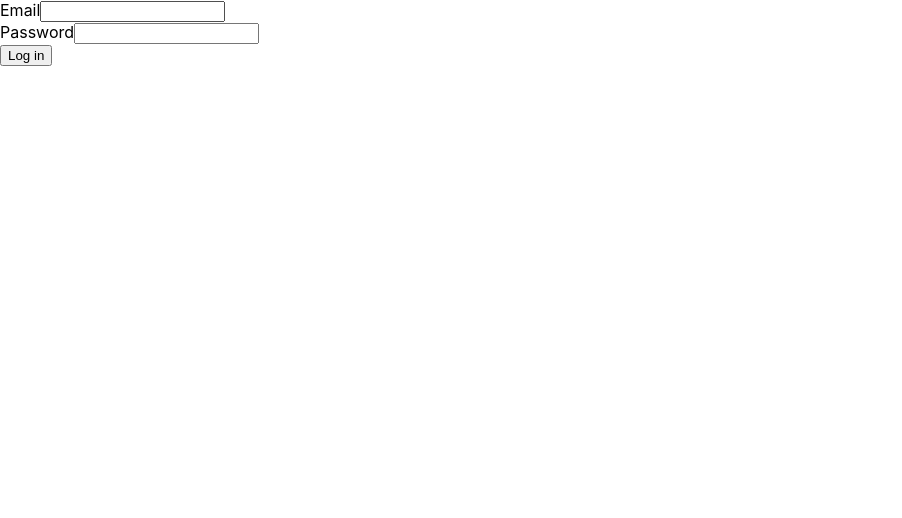
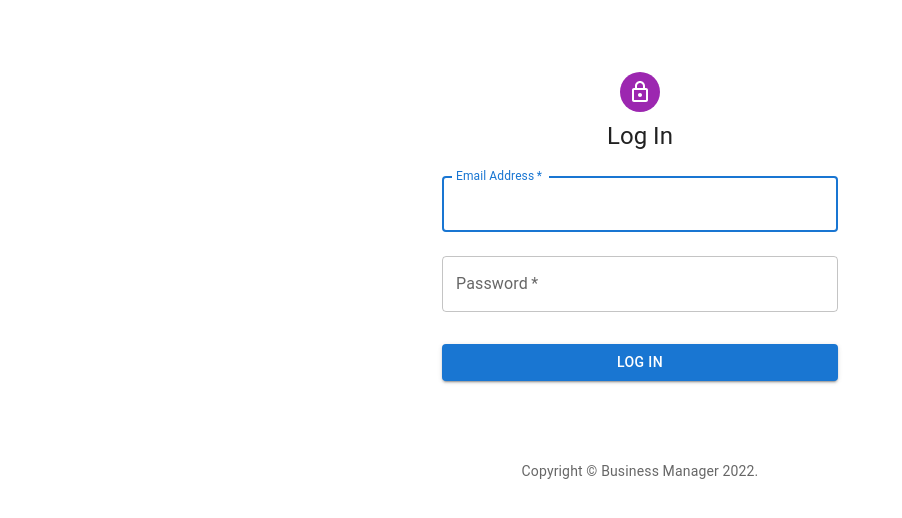
Before and after one commit to AlfredoThill/business-manager-web, a React (Create React App) app: page /login in a window 1280 px wide. Shown: the top 518 px of the page, without its empty margins (0-902 px from the left). Built offline with nearby package versions, Linux system fonts and the light colour scheme.

Commit message:
Mui login (#1)
* sample login

* validate login, raw

```diff
--- a/package.json
+++ b/package.json
@@ -3,6 +3,10 @@
   "version": "0.1.0",
   "private": true,
   "dependencies": {
+    "@emotion/react": "^11.10.4",
+    "@emotion/styled": "^11.10.4",
+    "@mui/icons-material": "^5.10.9",
+    "@mui/material": "^5.10.8",
     "@reduxjs/toolkit": "^1.8.5",
     "@testing-library/jest-dom": "^5.16.5",
     "@testing-library/react": "^13.4.0",
--- a/src/components/App.tsx
+++ b/src/components/App.tsx
@@ -1,42 +1,27 @@
-import logo from '../resources/logo.svg';
-import styles from './App.module.css';
+// import logo from '../resources/logo.svg';
+// import styles from './App.module.css';
 import { Suspense } from 'react';
 import { BrowserRouter as Router, Routes, Route, Navigate } from 'react-router-dom';
 import { useAppSelector } from '../store/hooks';
 import { Login } from './routes';
+import { createTheme, ThemeProvider } from '@mui/material/styles';
 
-const Home = () => {
-  return (
-    <div className={styles.App}>
-      <header className={styles['App-header']}>
-        <img src={logo} className={styles['App-logo']} alt='logo' />
-        <p>
-          Edit <code>src/App.tsx</code> and save to reload.
-        </p>
-        <a
-          className={styles['App-link']}
-          href='https://reactjs.org'
-          target='_blank'
-          rel='noopener noreferrer'
-        >
-          Learn React
-        </a>
-      </header>
-    </div>
-  );
-};
+const Home = () => <div>Home</div>;
+
+const theme = createTheme();
 
 const App = () => {
   const user = useAppSelector((store) => store.user);
   return (
     <Router>
+      <ThemeProvider theme={theme}>
         <Suspense fallback={<div>Loading...</div>}>
           <Routes>
             <Route path='/login' element={<Login />} />
             <Route path='/' element={user.isLogged ? <Home /> : <Navigate to='/login' />} />
-          {/* <Route path='/' element={<Home />} /> */}
           </Routes>
         </Suspense>
+      </ThemeProvider>
     </Router>
   );
 };
--- /dev/null
+++ b/src/components/common/Copyright.tsx
@@ -0,0 +1,14 @@
+import Typography from '@mui/material/Typography';
+
+const Copyright = (props: any) => {
+    return (
+      <Typography variant="body2" color="text.secondary" align="center" {...props}>
+        {'Copyright © '}
+        {'Business Manager '}
+        {new Date().getFullYear()}
+        {'.'}
+      </Typography>
+    );
+  };
+
+export default Copyright;
--- a/src/components/common/CustomInput.tsx
+++ b/src/components/common/CustomInput.tsx
@@ -1,39 +1,41 @@
+import { HTMLInputTypeAttribute, SyntheticEvent } from 'react';
 import {
-  HTMLInputTypeAttribute,
-  InputHTMLAttributes,
-  LabelHTMLAttributes,
-  HTMLAttributes,
-  ChangeEvent,
-} from 'react';
+  FormControl,
+  FormControlProps,
+  InputLabel,
+  InputLabelProps,
+  Input,
+  InputProps,
+} from '@mui/material';
 
 export interface IcustomInput {
+  formControlProps?: FormControlProps;
   labelText: string;
   id: string;
+  labelProps?: InputLabelProps;
+  inputProps?: InputProps;
+  handleChange(event: SyntheticEvent): void;
   type: HTMLInputTypeAttribute;
-  inputProps?: InputHTMLAttributes<HTMLInputElement>;
-  labelProps?: LabelHTMLAttributes<HTMLLabelElement>;
-  containerProps?: HTMLAttributes<HTMLDivElement>;
-  handleChange: (event: ChangeEvent<HTMLInputElement>) => void;
 }
 
 const CustomInput: React.FC<IcustomInput> = ({
+  formControlProps,
   labelText,
   id,
+  labelProps,
+  inputProps,
+  handleChange,
   type,
-  handleChange,
-  inputProps,
-  labelProps,
-  containerProps,
 }: IcustomInput) => {
   return (
-    <div {...containerProps}>
+    <FormControl {...formControlProps}>
       {labelText !== undefined ? (
-        <label htmlFor={id} {...labelProps}>
+        <InputLabel htmlFor={id} {...labelProps}>
           {labelText}
-        </label>
+        </InputLabel>
       ) : null}
-      <input id={id} onChange={handleChange} {...inputProps} type={type} />
-    </div>
+      <Input id={id} onChange={handleChange} {...inputProps} type={type} />
+    </FormControl>
   );
 };
 
--- a/src/components/routes/login/Login.tsx
+++ b/src/components/routes/login/Login.tsx
@@ -1,4 +1,7 @@
-import CustomInput from '../../common/CustomInput';
+import * as React from 'react';
+import { Avatar, Button, CssBaseline, TextField, Box, Typography, Container } from '@mui/material';
+import LockOutlinedIcon from '@mui/icons-material/LockOutlined';
+import Copyright from '../../common/Copyright';
 
 export interface ILogin {
   handleLogin(): void;
@@ -16,18 +19,58 @@ const Login: React.FC<ILogin> = ({
   error,
 }: ILogin) => {
   return (
-    <div>
-      <form>
-        <CustomInput labelText='Email' id='email' handleChange={handleEmailChange} type='email' />
-        <CustomInput
-          labelText='Password'
-          id='password'
-          handleChange={handlePasswordChange}
-          type='password'
-        />
-        <button onClick={handleLogin}>Log in</button>
-      </form>
-    </div>
+    <Container component='main' maxWidth='xs'>
+      <CssBaseline />
+      <Box
+        sx={{
+          marginTop: 8,
+          display: 'flex',
+          flexDirection: 'column',
+          alignItems: 'center',
+        }}
+      >
+        <Avatar sx={{ m: 1, bgcolor: 'secondary.main' }}>
+          <LockOutlinedIcon />
+        </Avatar>
+        <Typography component='h1' variant='h5'>
+          Log In
+        </Typography>
+        <Box component='form' sx={{ mt: 1 }}>
+          <TextField
+            margin='normal'
+            required
+            fullWidth
+            id='email'
+            label='Email Address'
+            name='email'
+            autoComplete='email'
+            autoFocus
+            onChange={handleEmailChange}
+          />
+          <TextField
+            margin='normal'
+            required
+            fullWidth
+            name='password'
+            label='Password'
+            type='password'
+            id='password'
+            autoComplete='current-password'
+            onChange={handlePasswordChange}
+          />
+          <Button
+            type='submit'
+            fullWidth
+            variant='contained'
+            sx={{ mt: 3, mb: 2 }}
+            onClick={handleLogin}
+          >
+            Log In
+          </Button>
+        </Box>
+      </Box>
+      <Copyright sx={{ mt: 8, mb: 4 }} />
+    </Container>
   );
 };
 
--- a/src/components/routes/login/LoginContainer.tsx
+++ b/src/components/routes/login/LoginContainer.tsx
@@ -10,6 +10,11 @@ const LoginContainer: React.FC = () => {
   const [password, setPassword] = useState('');
   const [isLoading, setIsLoading] = useState(false);
   const [error, setError] = useState(null);
+
+  const validate = (currEmail: string, currPassword: string): boolean => {
+    if (!currEmail || !currPassword) return false;
+    return true;
+  };
 
   const handleLogin = (): void => {
     setIsLoading(true);
```
Also changed, not shown: 1 other file (tests, documents, lock files or other folders). Lines whose indentation alone changed are shown as unchanged.
